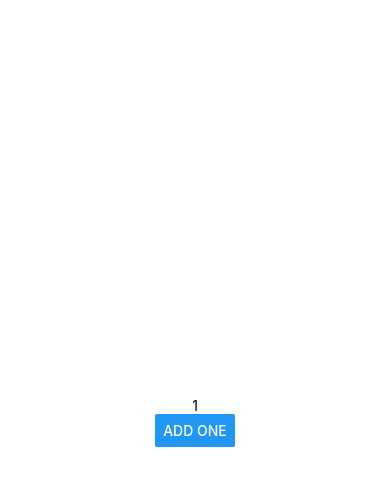
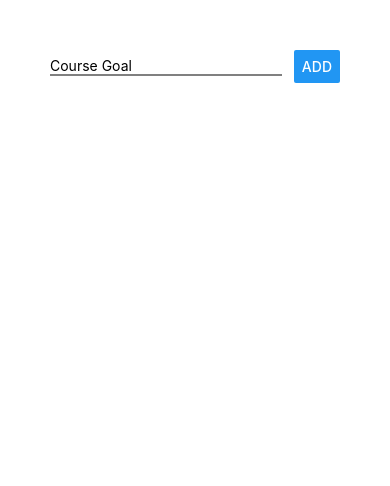
Before and after one commit to yinnyC/reactnative-first-app, a React Native app: screen / in a window 390 px wide. Shown: the top 486 px of the page. Built offline with nearby package versions, Linux system fonts and the light colour scheme.

Commit message:
Build Course Goal logger

```diff
--- a/App.js
+++ b/App.js
@@ -1,23 +1,37 @@
 import { StatusBar } from 'expo-status-bar';
 import React, {useState} from 'react';
-import { StyleSheet, Text, View, Button } from 'react-native';
+import { StyleSheet, Text, View, Button,TextInput } from 'react-native';
 
 export default function App() {
-  const [outputText,setOutputText] = useState(1)
+  const [enteredGoal, setEnteredGoal] = useState('');
+  const [courseGoals, setCourseGoals] = useState([]);
+  const goalInputHandler = (enteredGoal) =>{
+    setEnteredGoal(enteredGoal);
+  }
+  const addGoalHangler = ()=>{
+    setCourseGoals(currentGoals =>[...currentGoals,enteredGoal]);
+  }
   return (
-    <View style={styles.container}>
-      <Text>{outputText}</Text>
-      <Button title="Add One" onPress={()=>setOutputText(outputText+1)}/>
-      <StatusBar style="auto" />
+    <View style={styles.screen}>
+      <View style={styles.inputContainer}>
+        <TextInput placeholder="Course Goal"
+        style={styles.input}
+        onChangeText={goalInputHandler}
+        value={enteredGoal}/>
+        <Button title="ADD"
+        onPress={addGoalHangler}/>
+      </View>
+      <View>
+        {courseGoals.map((goal)=><Text>{goal}</Text>)}
+      </View>
     </View>
   );
 }
 
 const styles = StyleSheet.create({
-  container: {
-    flex: 1,
-    backgroundColor: '#fff',
-    alignItems: 'center',
-    justifyContent: 'center',
+  screen:{
+    padding:50
   },
+  inputContainer:{flexDirection:'row', justifyContent:'space-between',alignItems:'center'},
+  input:{width:'80%',borderBottomColor:'grey',borderBottomWidth:2}
 });
```
